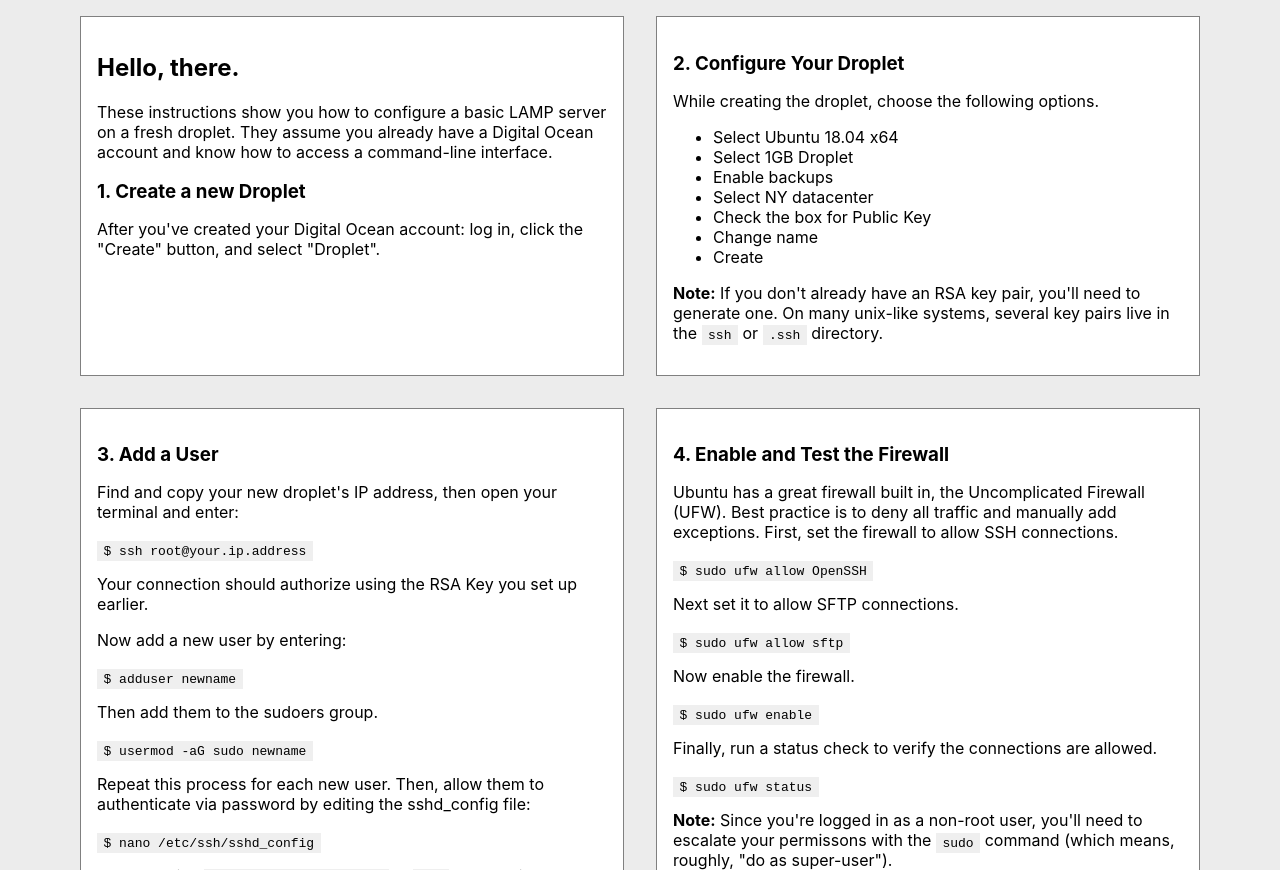
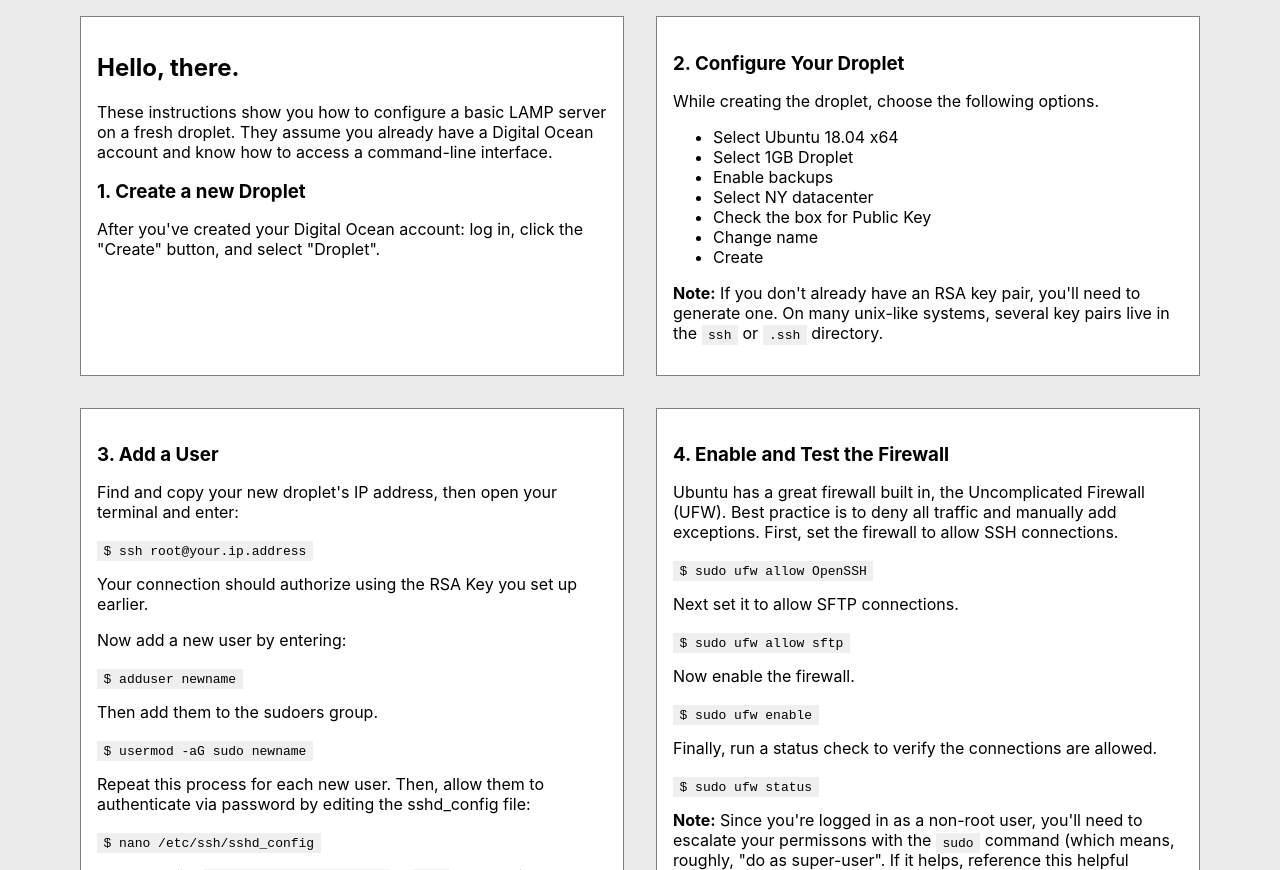
Before and after one commit to ericyork/proj1, a plain HTML site: page docs/droplet.html in a window 1280 px wide. Shown: the part 82-952 px from the top of the page. Drawn offline with Linux system fonts and the light colour scheme.

Commit message:
corrects wording

```diff
--- a/docs/droplet.html
+++ b/docs/droplet.html
@@ -60,7 +60,7 @@ p:first-child {padding-top: 0;margin-top:0;}
       <code>$ sudo ufw enable</code>
       <p>Finally, run a status check to verify the connections are allowed.</p>
       <code>$ sudo ufw status</code>
-      <p><strong>Note:</strong> Since you're logged in as a non-root user, you'll need to escalate your permissons with the <code>sudo</code> command (which means, roughly, "do as super-user").</p>
+      <p><strong>Note:</strong> Since you're logged in as a non-root user, you'll need to escalate your permissons with the <code>sudo</code> command (which means, roughly, "do as super-user". If it helps, reference this helpful illustration from <a href="https://imgs.xkcd.com/comics/sandwich.png">xkcd</a>.</p>
     </div>
     <div class="step">
       <h3>5. Install Apache</h3>
```
